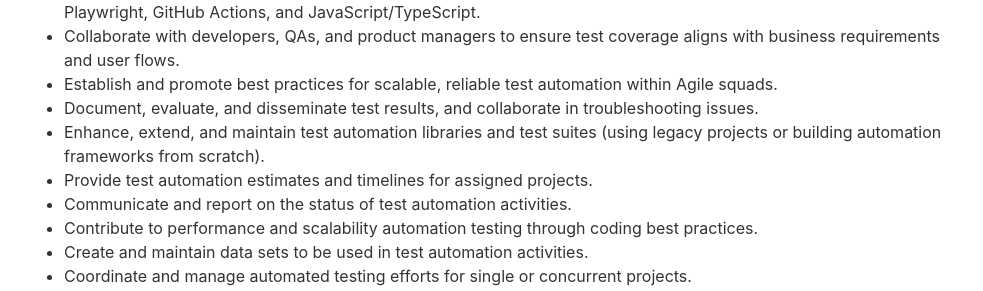
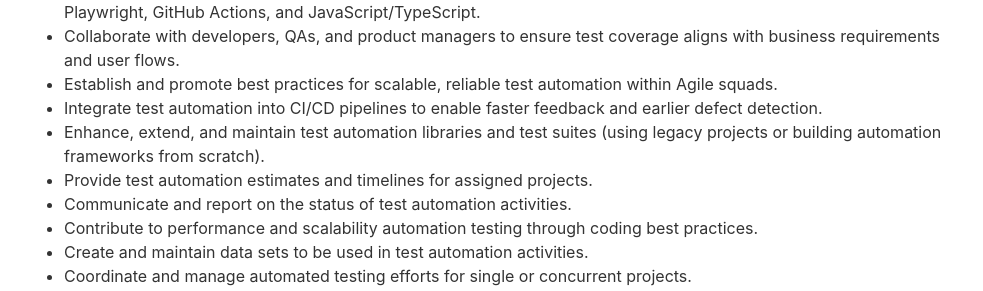
Before and after one commit to cvera08/full-resume, a Jekyll site: the page built from index.html, in a window 1280 px wide and 900 px high, scrolled down 1604 px. Shown: the part 162-453 px from the top of the window, without its empty margins (148-1131 px from the left). Built offline with Jekyll 4.4.1, drawn with Linux system fonts in a browser that asks for light colours.

Commit message:
feat: main responsibilities change - fifth paragraph

```diff
--- a/_data/data.yml
+++ b/_data/data.yml
@@ -105,7 +105,7 @@ reference:
     - Identify high-impact test scenarios based on traceable requirements, and implement them using modern tools like Playwright, GitHub Actions, and JavaScript/TypeScript.
     - Collaborate with developers, QAs, and product managers to ensure test coverage aligns with business requirements and user flows.
     - Establish and promote best practices for scalable, reliable test automation within Agile squads.
-    - Document, evaluate, and disseminate test results, and collaborate in troubleshooting issues.
+    - Integrate test automation into CI/CD pipelines to enable faster feedback and earlier defect detection.
     - Enhance, extend, and maintain test automation libraries and test suites (using legacy projects or building automation frameworks from scratch).
     - Provide test automation estimates and timelines for assigned projects.
     - Communicate and report on the status of test automation activities.
```
